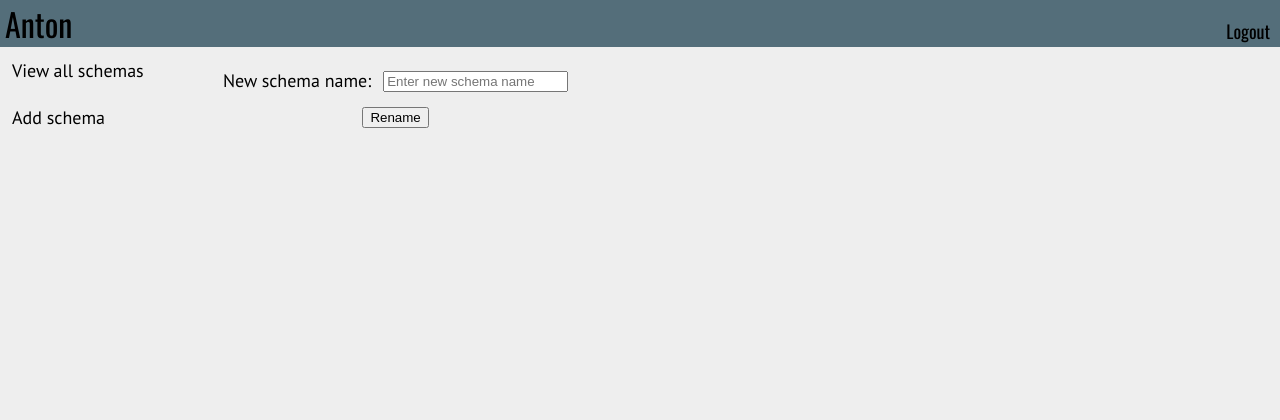
After one commit to shubham1172/anton, a Flask app: template templates/schema_rename.html in a window 1280 px wide. The commit adds this page. Shown: the top 420 px of the page. Run offline with Flask 2, Linux system fonts and the light colour scheme; the template is opened without the code that fills it: most values are stand-ins (such as "Sample title", 1, 10 or a date in 2020).

Commit message:
Schema rename added

```diff
--- /dev/null
+++ b/static/js/schema_rename.js
@@ -0,0 +1,18 @@
+window.onload = function() {
+  var rename_schema = document.getElementById('rename_schema');
+
+  rename_schema.onclick = function(){
+      var url=window.location.href;
+      var arr=url.split("/");
+      var request = new XMLHttpRequest();
+      var new_name = document.getElementById('schema_name').value;
+      request.open('POST', '/api/rename-schema', true);
+      request.setRequestHeader('Content-Type', 'application/json');
+      request.send({schema: arr[4],new_name: new_name});
+      /*request.onload = function(){
+        if(request.readystate = XMLHttpRequest.DONE){
+          //redirect to model
+        }
+    }*/
+  }
+}
--- a/templates/model.html
+++ b/templates/model.html
@@ -16,7 +16,8 @@
 		<h3>Schemas</h3><br/>
 		<table cellspacing="5px">
 				{% for schema in schemas %}
-				<tr><td><input type="checkbox" name="schema" value= {{schema[0]}}><a href = "{{ url_for('views.schema', schema = schema[0])}}">{{ schema[0] }}</a></input></td></tr>
+				<tr><td><input type="checkbox" name="schema" value= "{{schema[0]}}"><a href = "{{ url_for('views.schema', schema = schema[0])}}">{{ schema[0] }}</a></input></td>
+				<td style="color:grey;font-size:12px;"><a href="{{ url_for('views.rename_schema', schema = schema[0])}}">Rename</a></td></tr>
 				{% endfor %}
 				<tr><td id="message" style="color:red;font-size:12px;"></td></tr>
 		</table>
--- /dev/null
+++ b/templates/schema_rename.html
@@ -0,0 +1,30 @@
+{% extends "base.html" %}
+{% block title %}{{schema}}{% endblock %}
+{% block head %}
+	{{ super() }}
+	<script type="text/javascript" src="{{ url_for('static', filename='js/schema_rename.js') }}"></script>
+	<link href= "{{ url_for('static', filename='css/model.css') }}" rel="stylesheet" />
+{% endblock %}
+{% block content %}
+
+<div class="vertical-menu">
+	 <a href="/model">View all schemas</a>
+	 <a href="/model/add-schema">Add schema</a>
+</div>
+
+<div class="rename_schema">
+  <table cellspacing="10px">
+    <tr></tr>
+    <tr>
+      <td></td>
+      <td>New schema name: </td>
+      <td><input type="text" id="schema_name" placeholder="Enter new schema name"></td>
+    </tr>
+    <tr>
+      <td></td>
+      <td colspan="2" align="center">
+        <input id="rename_schema" type="submit" value="Rename">
+       </td>
+    </tr>
+</div>
+{% endblock %}
--- a/views/schema.py
+++ b/views/schema.py
@@ -24,3 +24,7 @@ def schema(schema):
 @views.route('/model/add-schema')
 def add_schema():
     return render_template('schema_add.html', template=getConnection(session["user-token"])[1])
+
+@views.route('/model/<schema>/rename')
+def rename_schema(schema):
+    return render_template('schema_rename.html', template=getConnection(session["user-token"])[1])
```
Also changed, not shown: static/js/drop_schema.js (+7 -2 lines).
